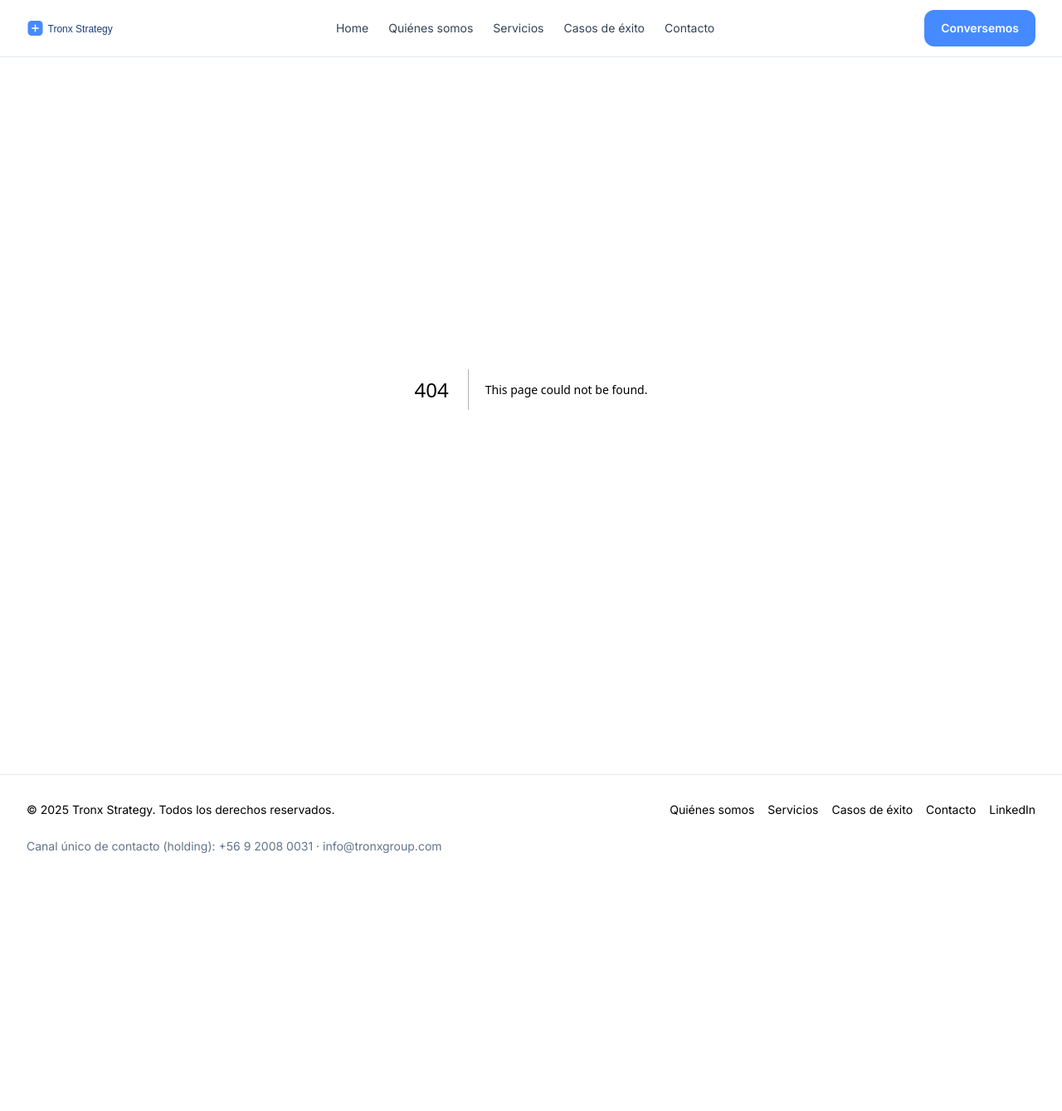
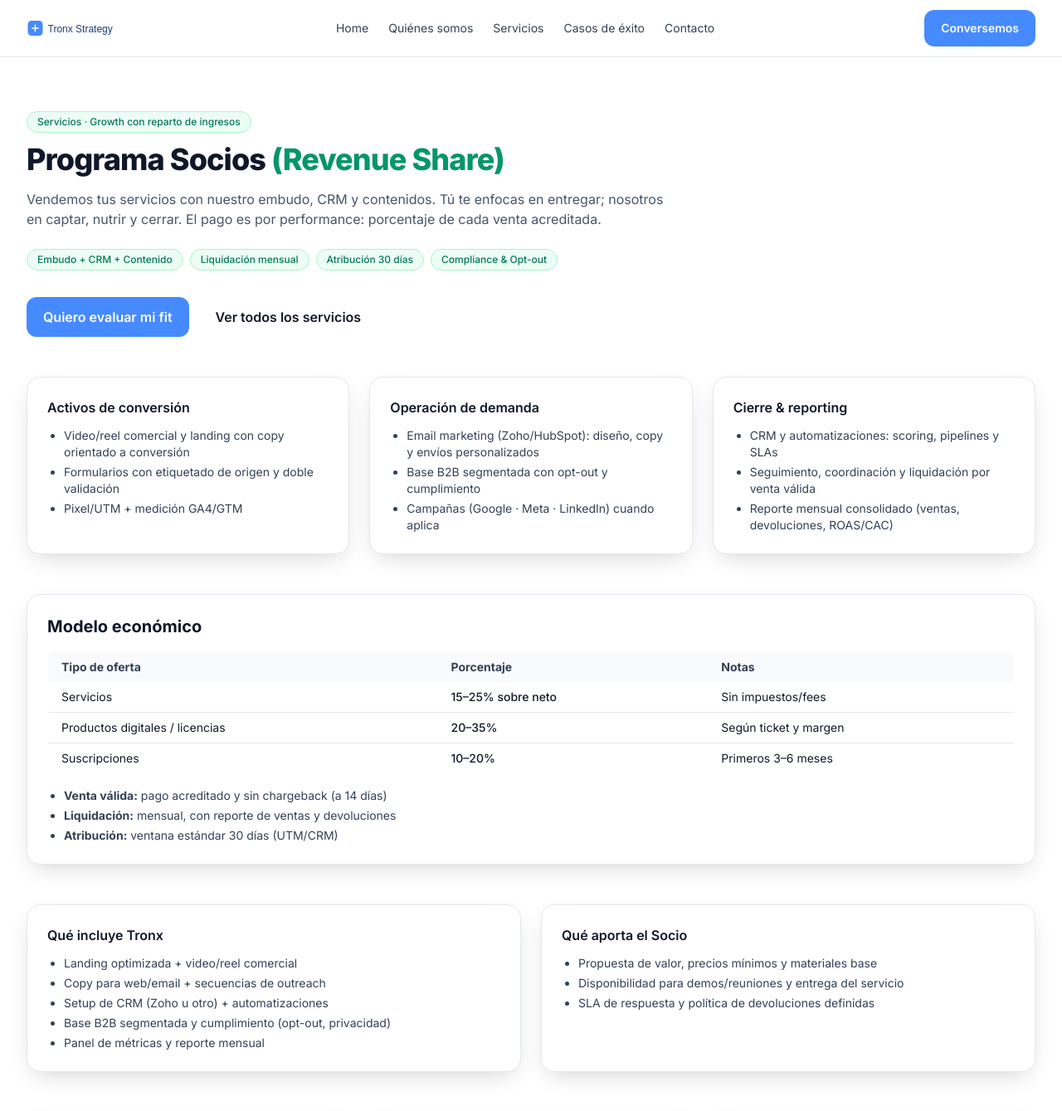
Before and after one commit to TronxGroup/Tronx-Strategy, a Next.js app: page /programa-socios in a window 1280 px wide. Before the commit this address had no page. Shown: the top 1339 px of the page at 83% size. Before the commit the page ends 1062 px from the top, so only its background shows below. Built offline with nearby package versions, Linux system fonts and the light colour scheme.

Commit message:
Create page.tsx

```diff
--- /dev/null
+++ b/app/programa-socios/page.tsx
@@ -0,0 +1,175 @@
+import Section from "@/components/Section";
+
+export const metadata = {
+  title: "Programa Socios (Revenue Share) – Tronx Strategy",
+  description:
+    "Vendemos tus servicios con nuestro embudo, CRM y contenidos. Tú te enfocas en entregar; nosotros en captar, nutrir y cerrar.",
+};
+
+function Pill({ children }: { children: React.ReactNode }) {
+  return (
+    <span className="inline-flex items-center rounded-full bg-emerald-50 text-emerald-700 border border-emerald-200 px-3 py-1 text-xs font-medium">
+      {children}
+    </span>
+  );
+}
+
+function Card({ title, children }: { title: string; children: React.ReactNode }) {
+  return (
+    <div className="card p-6 border border-slate-200 shadow-sm hover:shadow-md transition rounded-2xl bg-white">
+      <h3 className="text-base font-semibold text-slate-900">{title}</h3>
+      <div className="mt-3 text-sm text-slate-700">{children}</div>
+    </div>
+  );
+}
+
+export default function Page() {
+  return (
+    <Section className="py-16">
+      {/* HERO */}
+      <div className="max-w-3xl">
+        <Pill>Servicios · Growth con reparto de ingresos</Pill>
+        <h1 className="mt-3 text-3xl md:text-4xl font-extrabold tracking-tight text-slate-900">
+          Programa Socios <span className="text-emerald-600">(Revenue Share)</span>
+        </h1>
+        <p className="p-muted mt-4">
+          Vendemos tus servicios con nuestro embudo, CRM y contenidos. Tú te enfocas en entregar; nosotros en captar,
+          nutrir y cerrar. El pago es por performance: porcentaje de cada venta acreditada.
+        </p>
+        <div className="mt-6 flex flex-wrap gap-2">
+          <Pill>Embudo + CRM + Contenido</Pill>
+          <Pill>Liquidación mensual</Pill>
+          <Pill>Atribución 30 días</Pill>
+          <Pill>Compliance & Opt-out</Pill>
+        </div>
+        <div className="mt-8 flex gap-3">
+          <a href="/contacto" className="btn btn-primary">Quiero evaluar mi fit</a>
+          <a href="/servicios" className="btn btn-secondary">Ver todos los servicios</a>
+        </div>
+      </div>
+
+      {/* QUÉ HACEMOS */}
+      <div className="grid grid-cols-1 md:grid-cols-3 gap-6 mt-12">
+        <Card title="Activos de conversión">
+          <ul className="list-disc pl-5 space-y-1">
+            <li>Video/reel comercial y landing con copy orientado a conversión</li>
+            <li>Formularios con etiquetado de origen y doble validación</li>
+            <li>Pixel/UTM + medición GA4/GTM</li>
+          </ul>
+        </Card>
+        <Card title="Operación de demanda">
+          <ul className="list-disc pl-5 space-y-1">
+            <li>Email marketing (Zoho/HubSpot): diseño, copy y envíos personalizados</li>
+            <li>Base B2B segmentada con opt-out y cumplimiento</li>
+            <li>Campañas (Google · Meta · LinkedIn) cuando aplica</li>
+          </ul>
+        </Card>
+        <Card title="Cierre & reporting">
+          <ul className="list-disc pl-5 space-y-1">
+            <li>CRM y automatizaciones: scoring, pipelines y SLAs</li>
+            <li>Seguimiento, coordinación y liquidación por venta válida</li>
+            <li>Reporte mensual consolidado (ventas, devoluciones, ROAS/CAC)</li>
+          </ul>
+        </Card>
+      </div>
+
+      {/* MODELO ECONÓMICO */}
+      <div className="mt-12 card p-6 border border-slate-200 rounded-2xl bg-white">
+        <h2 className="text-xl font-bold text-slate-900">Modelo económico</h2>
+        <div className="mt-4 overflow-x-auto">
+          <table className="w-full text-sm border border-slate-200 rounded-lg overflow-hidden">
+            <thead className="bg-slate-50 text-slate-700">
+              <tr>
+                <th className="px-4 py-2 text-left">Tipo de oferta</th>
+                <th className="px-4 py-2 text-left">Porcentaje</th>
+                <th className="px-4 py-2 text-left">Notas</th>
+              </tr>
+            </thead>
+            <tbody className="divide-y">
+              <tr>
+                <td className="px-4 py-2">Servicios</td>
+                <td className="px-4 py-2 font-medium">15–25% sobre neto</td>
+                <td className="px-4 py-2">Sin impuestos/fees</td>
+              </tr>
+              <tr>
+                <td className="px-4 py-2">Productos digitales / licencias</td>
+                <td className="px-4 py-2 font-medium">20–35%</td>
+                <td className="px-4 py-2">Según ticket y margen</td>
+              </tr>
+              <tr>
+                <td className="px-4 py-2">Suscripciones</td>
+                <td className="px-4 py-2 font-medium">10–20%</td>
+                <td className="px-4 py-2">Primeros 3–6 meses</td>
+              </tr>
+            </tbody>
+          </table>
+        </div>
+        <ul className="mt-4 text-sm text-slate-700 list-disc pl-5 space-y-1">
+          <li><strong>Venta válida:</strong> pago acreditado y sin chargeback (a 14 días)</li>
+          <li><strong>Liquidación:</strong> mensual, con reporte de ventas y devoluciones</li>
+          <li><strong>Atribución:</strong> ventana estándar 30 días (UTM/CRM)</li>
+        </ul>
+      </div>
+
+      {/* QUÉ INCLUYE / QUÉ APORTA EL SOCIO */}
+      <div className="grid grid-cols-1 md:grid-cols-2 gap-6 mt-12">
+        <Card title="Qué incluye Tronx">
+          <ul className="list-disc pl-5 space-y-1">
+            <li>Landing optimizada + video/reel comercial</li>
+            <li>Copy para web/email + secuencias de outreach</li>
+            <li>Setup de CRM (Zoho u otro) + automatizaciones</li>
+            <li>Base B2B segmentada y cumplimiento (opt-out, privacidad)</li>
+            <li>Panel de métricas y reporte mensual</li>
+          </ul>
+        </Card>
+        <Card title="Qué aporta el Socio">
+          <ul className="list-disc pl-5 space-y-1">
+            <li>Propuesta de valor, precios mínimos y materiales base</li>
+            <li>Disponibilidad para demos/reuniones y entrega del servicio</li>
+            <li>SLA de respuesta y política de devoluciones definidas</li>
+          </ul>
+        </Card>
+      </div>
+
+      {/* ELEGIBILIDAD Y PROCESO */}
+      <div className="grid grid-cols-1 lg:grid-cols-3 gap-6 mt-12">
+        <Card title="Elegibilidad (fit rápido)">
+          <ul className="list-disc pl-5 space-y-1">
+            <li>Oferta clara y repetible (no “one-off” 100% a medida)</li>
+            <li>Capacidad de entrega (cupos/agenda y equipo disponibles)</li>
+            <li>Ticket y márgenes acordes a Revenue Share</li>
+          </ul>
+        </Card>
+        <Card title="Proceso">
+          <ol className="list-decimal pl-5 space-y-1">
+            <li>Alineación & oferta: catálogo, precios y metas</li>
+            <li>Embudo & datos: video + landing + lista B2B + CRM</li>
+            <li>Activación: email/ads, nurturing y calificación</li>
+            <li>Cierre & cobro: registro en CRM y liquidación del %</li>
+            <li>Optimización: métricas y mejoras continuas</li>
+          </ol>
+        </Card>
+        <Card title="Métricas que seguimos">
+          <ul className="list-disc pl-5 space-y-1">
+            <li>CAC por canal y payback</li>
+            <li>Apertura, clic y reply en email</li>
+            <li>MQL → SQL y tasa de cierre</li>
+            <li>Ticket promedio y LTV</li>
+          </ul>
+        </Card>
+      </div>
+
+      {/* CTA FINAL */}
+      <div className="mt-12 card p-6 border border-slate-200 rounded-2xl bg-gradient-to-br from-emerald-50 to-white">
+        <h2 className="text-xl font-bold text-slate-900">¿Crees que tu oferta calza con el programa?</h2>
+        <p className="mt-2 text-sm text-slate-700">
+          Agenda una evaluación de fit. Si avanzamos, salimos a vender en semanas, no meses.
+        </p>
+        <div className="mt-4 flex flex-wrap gap-3">
+          <a href="/contacto" className="btn btn-primary">Evaluar mi fit</a>
+          <a href="/casos" className="btn btn-secondary">Ver casos de éxito</a>
+        </div>
+      </div>
+    </Section>
+  );
+}
```
